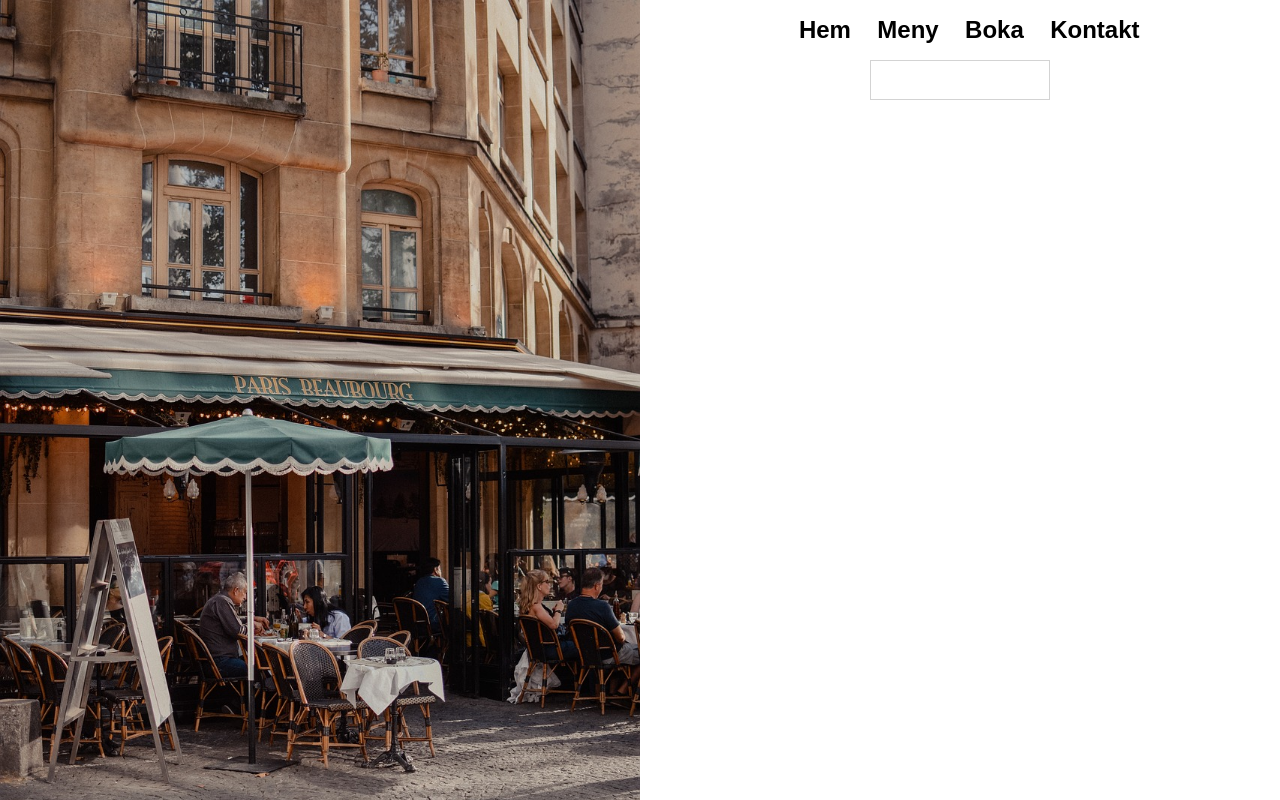
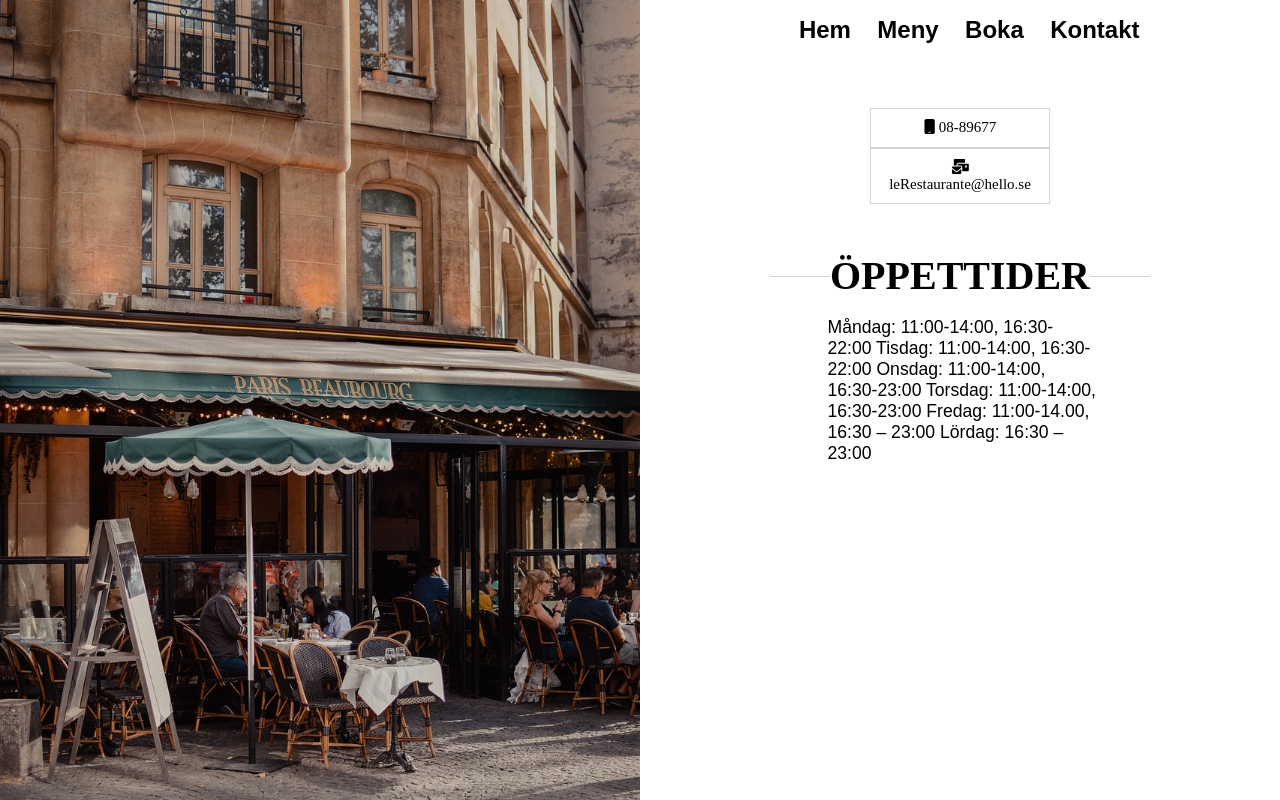
Before and after one commit to MarcusRei/Le-Restaurante, a React (Vite) app in the folder fed22s-therestaurant/: page /contact in a window 1280 px wide. Shown: the top 800 px of the page. Built offline with nearby package versions, Linux system fonts and the light colour scheme; a web font is replaced by a local one.

Commit message:
feat create basic html for contact page

```diff
--- a/fed22s-therestaurant/src/components/pages/Contact.tsx
+++ b/fed22s-therestaurant/src/components/pages/Contact.tsx
@@ -1,9 +1,41 @@
-import { CallUsButton } from "../styled/Buttons";
+import { FontAwesomeIcon } from "@fortawesome/react-fontawesome";
+import { CallUsButton, MailUsButton } from "../styled/Buttons";
+import { faMailBulk, faMobile } from "@fortawesome/free-solid-svg-icons";
+import {
+  Heading,
+  HeadingLine,
+  HeadingLineWrapper,
+  WrapperOfHours,
+} from "../styled/HeadingStyles";
+import { ParagraphFrontPage } from "../styled/frontpage/ParagraphFrontPage";
+import { ContactWrapper } from "../styled/Wrappers";
 
 export const Contact = () => {
   return (
     <>
-      <CallUsButton></CallUsButton>
+      <ContactWrapper>
+        <CallUsButton>
+          <FontAwesomeIcon icon={faMobile} /> 08-89677
+        </CallUsButton>
+        <MailUsButton>
+          <FontAwesomeIcon icon={faMailBulk} /> leRestaurante@hello.se
+        </MailUsButton>
+      </ContactWrapper>
+      <ContactWrapper>
+        <HeadingLineWrapper>
+          <Heading>
+            <HeadingLine></HeadingLine>
+            ÖPPETTIDER<HeadingLine></HeadingLine>
+          </Heading>
+        </HeadingLineWrapper>
+        <WrapperOfHours>
+          <ParagraphFrontPage>
+            Måndag: 11:00-14:00, 16:30-22:00 Tisdag: 11:00-14:00, 16:30-22:00
+            Onsdag: 11:00-14:00, 16:30-23:00 Torsdag: 11:00-14:00, 16:30-23:00
+            Fredag: 11:00-14.00, 16:30 – 23:00 Lördag: 16:30 – 23:00
+          </ParagraphFrontPage>
+        </WrapperOfHours>
+      </ContactWrapper>
     </>
   );
 };
--- a/fed22s-therestaurant/src/components/styled/Buttons.tsx
+++ b/fed22s-therestaurant/src/components/styled/Buttons.tsx
@@ -28,3 +28,7 @@ export const BookingButton = styled(Button)`
     width: 14em;
   }
 `;
+
+export const MailUsButton = styled(CallUsButton)`
+  height: auto;
+`;
--- a/fed22s-therestaurant/src/components/styled/Wrappers.tsx
+++ b/fed22s-therestaurant/src/components/styled/Wrappers.tsx
@@ -80,6 +80,10 @@ export const CenterWrapper = styled.div`
   align-items: center;
 `;
 
+export const ContactWrapper = styled(CenterWrapper)`
+  padding-top: 3em;
+`;
+
 export const OutletWrapper = styled.div`
   display: flex;
   position: absolute;
```
